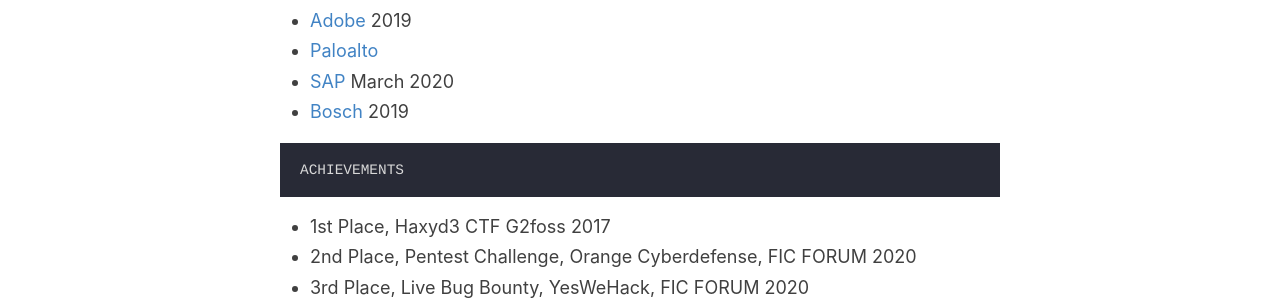
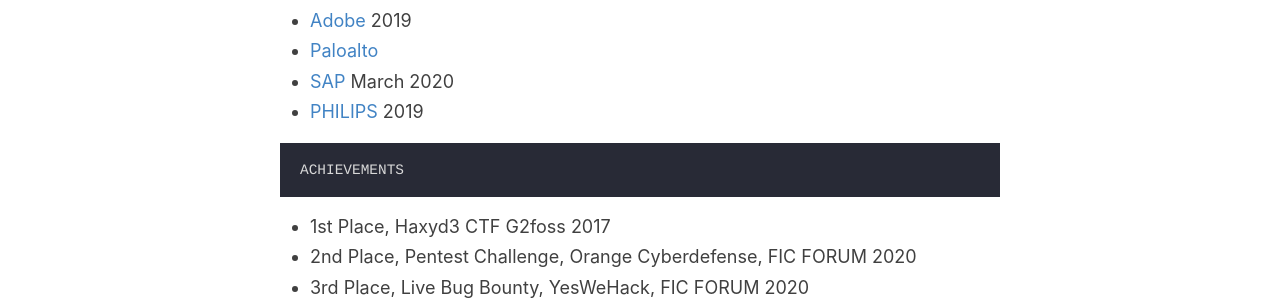
Before and after one commit to rayenmessaoudi/rayenmessaoudi.github.io, a Jekyll site: the page built from _pages/about.md, in a window 1280 px wide. Shown: the part 690-990 px from the top of the page. Built offline with Jekyll 4.4.1, drawn with Linux system fonts in a browser that asks for light colours.

Commit message:
Update about.md

````diff
--- a/_pages/about.md
+++ b/_pages/about.md
@@ -25,8 +25,8 @@ HALL OF FAME (NON-EXHAUSTIVE LIST)
 - [Microsoft](https://msrc.microsoft.com/update-guide/en-us/acknowledgement/online) 2019/2020
 - [Adobe](https://helpx.adobe.com/security/acknowledgements.html) 2019
 - [Paloalto](https://www.paloaltonetworks.com/security-researcher-acknowledgement)
-- [SAP](https://wiki.scn.sap.com/wiki/display/PSR/Acknowledgments+to+Security+Researchers) March 2020
-- [Bosch](https://psirt.bosch.com/hall-of-fame/websites-hall-of-fame.html) 2019
+- [SAP](https://wiki.scn.sap.com/wiki/pages/viewpage.action?pageId=451071888) March 2020
+- [PHILIPS](https://www.philips.com/a-w/security/coordinated-vulnerability-disclosure/hall-of-honors.html) 2019
 
 ```md
 ACHIEVEMENTS
````
